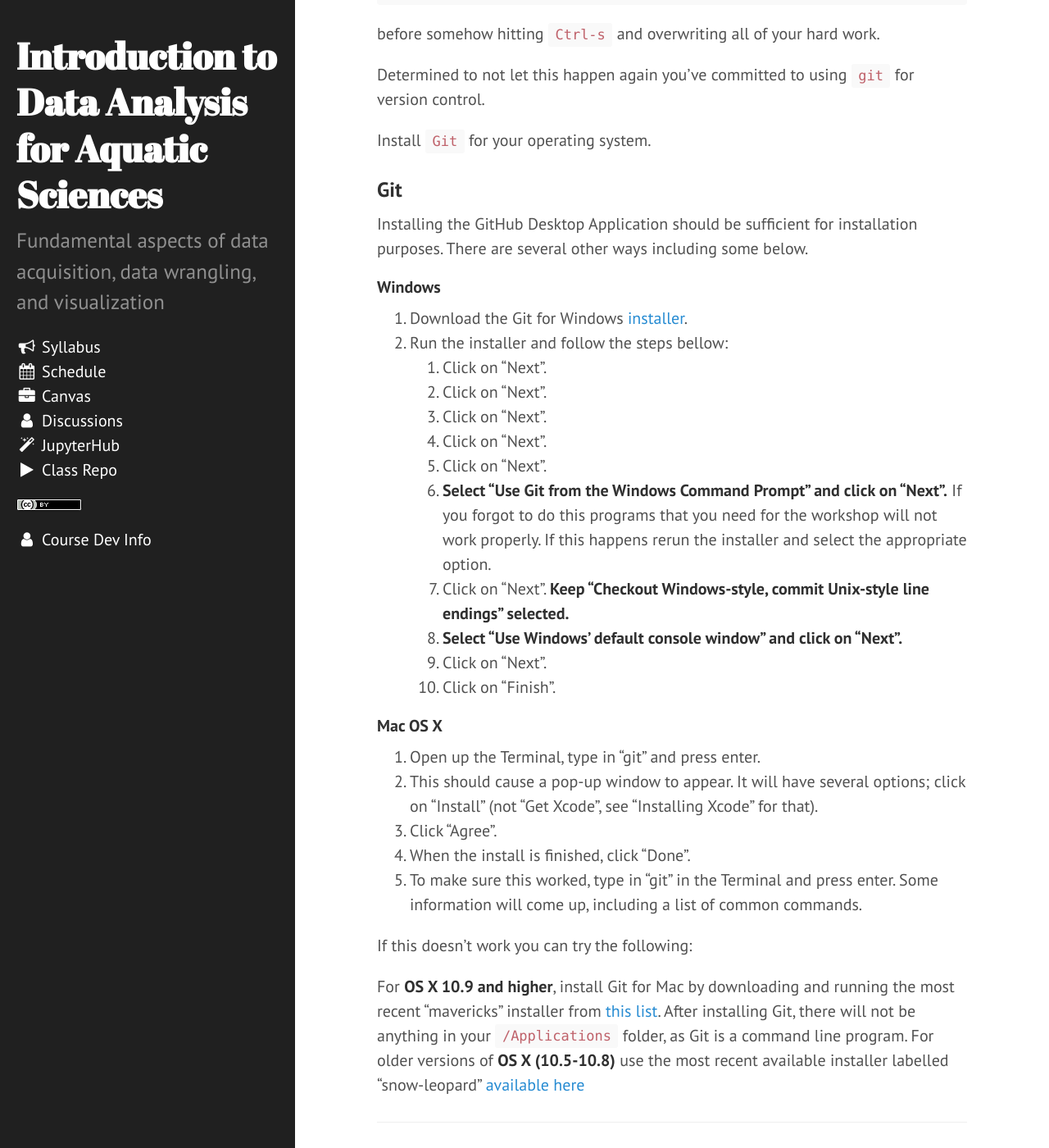
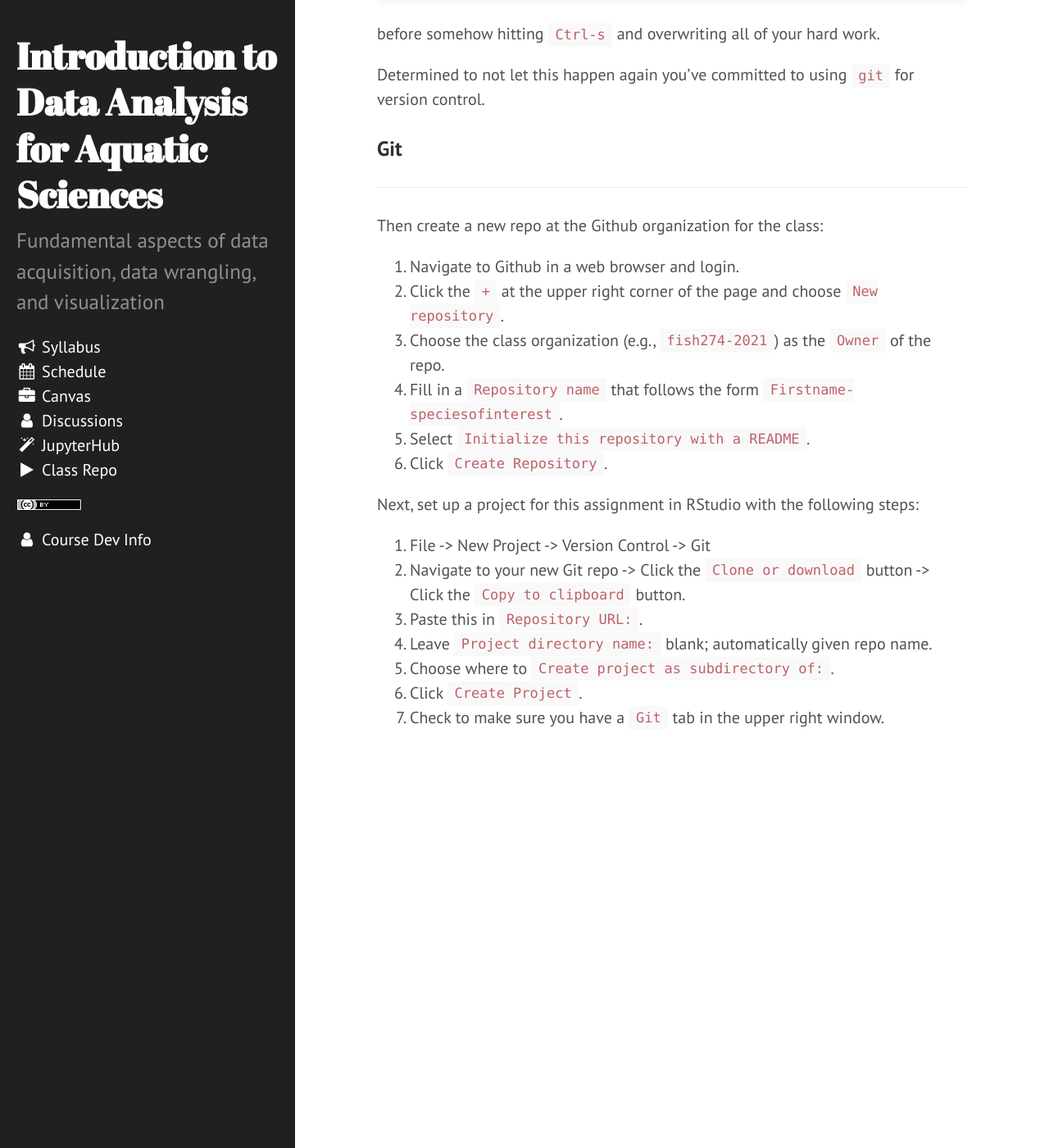
Before and after one commit to sr320/course-fish274-2022, a Jekyll site: the page built from exercises/Version-control-basic-set-up-git-R.md, in a window 1280 px wide and 1400 px high, scrolled down 493 px. Shown: the whole window at 82% size. Built offline with Jekyll 4.4.1, drawn with Linux system fonts in a browser that asks for light colours; nearby versions of some CDN libraries.

Commit message:
removing git install instructions

```diff
--- a/exercises/Version-control-basic-set-up-git-R.md
+++ b/exercises/Version-control-basic-set-up-git-R.md
@@ -20,62 +20,10 @@ before somehow hitting `Ctrl-s` and overwriting all of your hard work.
 Determined to not let this happen again you've committed to using `git` for
 version control.
 
-Install `Git` for your operating system.
 
 
 
 <h3 id="git">Git</h3>
-
-Installing the GitHub Desktop Application should be sufficient for installation purposes. There are several other ways including some below.
-
-<h4 id="windows">Windows</h4>
-
-<ol>
-  <li>Download the Git for Windows
-<a href="https://git-for-windows.github.io/">installer</a>.</li>
-  <li>Run the installer and follow the steps bellow:
-    <ol>
-      <li>Click on “Next”.</li>
-      <li>Click on “Next”.</li>
-      <li>Click on “Next”.</li>
-      <li>Click on “Next”.</li>
-      <li>Click on “Next”.</li>
-      <li><strong>Select “Use Git from the Windows Command Prompt” and click on
-“Next”.</strong> If you forgot to do this programs that you need for
-the workshop will not work properly. If this happens rerun the
-installer and select the appropriate option.</li>
-      <li>Click on “Next”. <strong>Keep “Checkout Windows-style, commit
-Unix-style line endings” selected.</strong></li>
-      <li><strong>Select “Use Windows’ default console window” and click on
-“Next”.</strong></li>
-      <li>Click on “Next”.</li>
-      <li>Click on “Finish”.</li>
-    </ol>
-  </li>
-</ol>
-
-<h4 id="mac-os-x">Mac OS X</h4>
-
-<ol>
-  <li>Open up the Terminal, type in “git” and press enter.</li>
-  <li>This should cause a pop-up window to appear. It will have several options;
-click on “Install” (not “Get Xcode”, see “Installing Xcode” for that).</li>
-  <li>Click “Agree”.</li>
-  <li>When the install is finished, click “Done”.</li>
-  <li>To make sure this worked, type in “git” in the Terminal and press enter. Some
-information will come up, including a list of common commands.</li>
-</ol>
-
-<p>If this doesn’t work you can try the following:</p>
-
-<p>For <strong>OS X 10.9 and higher</strong>, install Git for Mac by downloading and running the
-most recent “mavericks” installer from
-<a href="http://sourceforge.net/projects/git-osx-installer/files/">this list</a>.  After
-installing Git, there will not be anything in your <code class="highlighter-rouge">/Applications</code> folder, as
-Git is a command line program. For older versions of <strong>OS X (10.5-10.8)</strong>
-use the most recent available installer labelled “snow-leopard” <a href="http://sourceforge.net/projects/git-osx-installer/files/.">available
-here</a></p>
-
 
 
 ---
```
